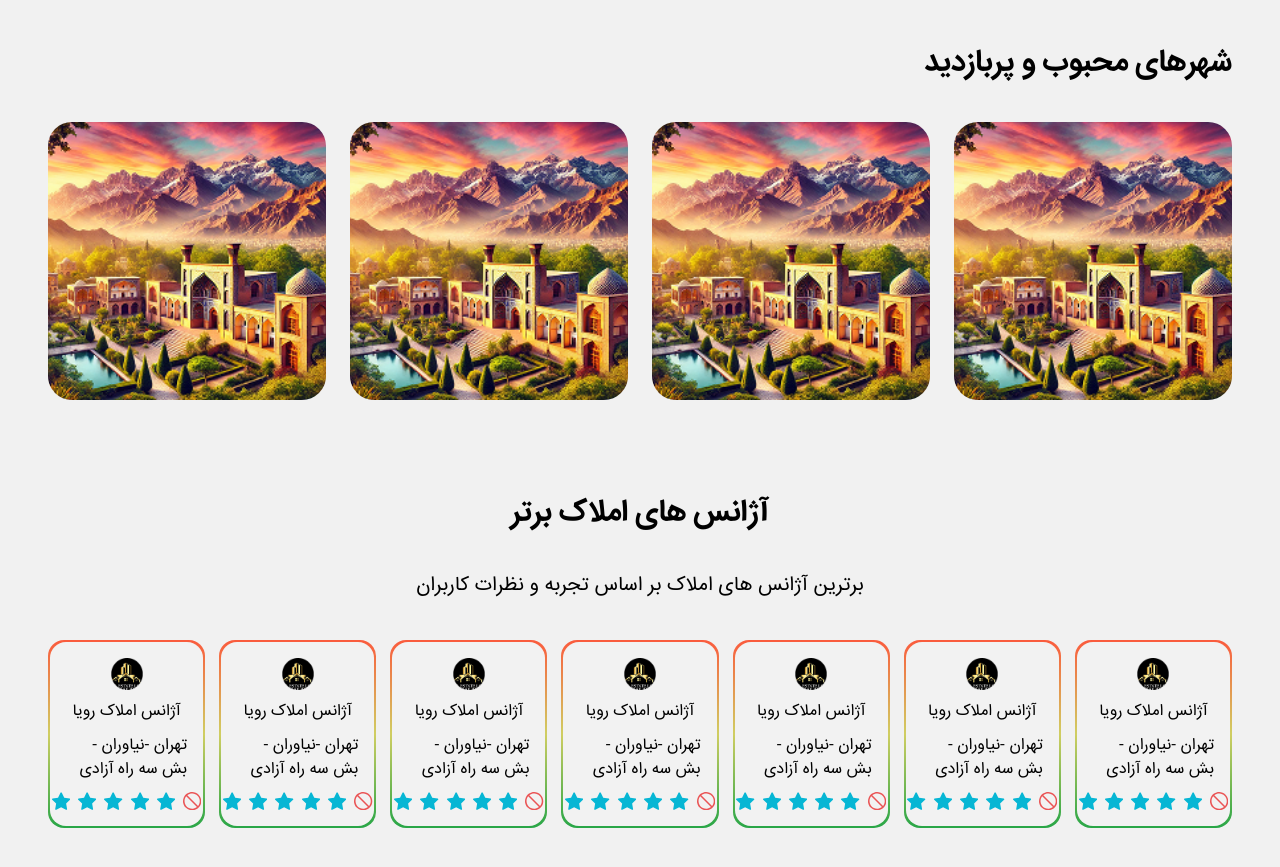
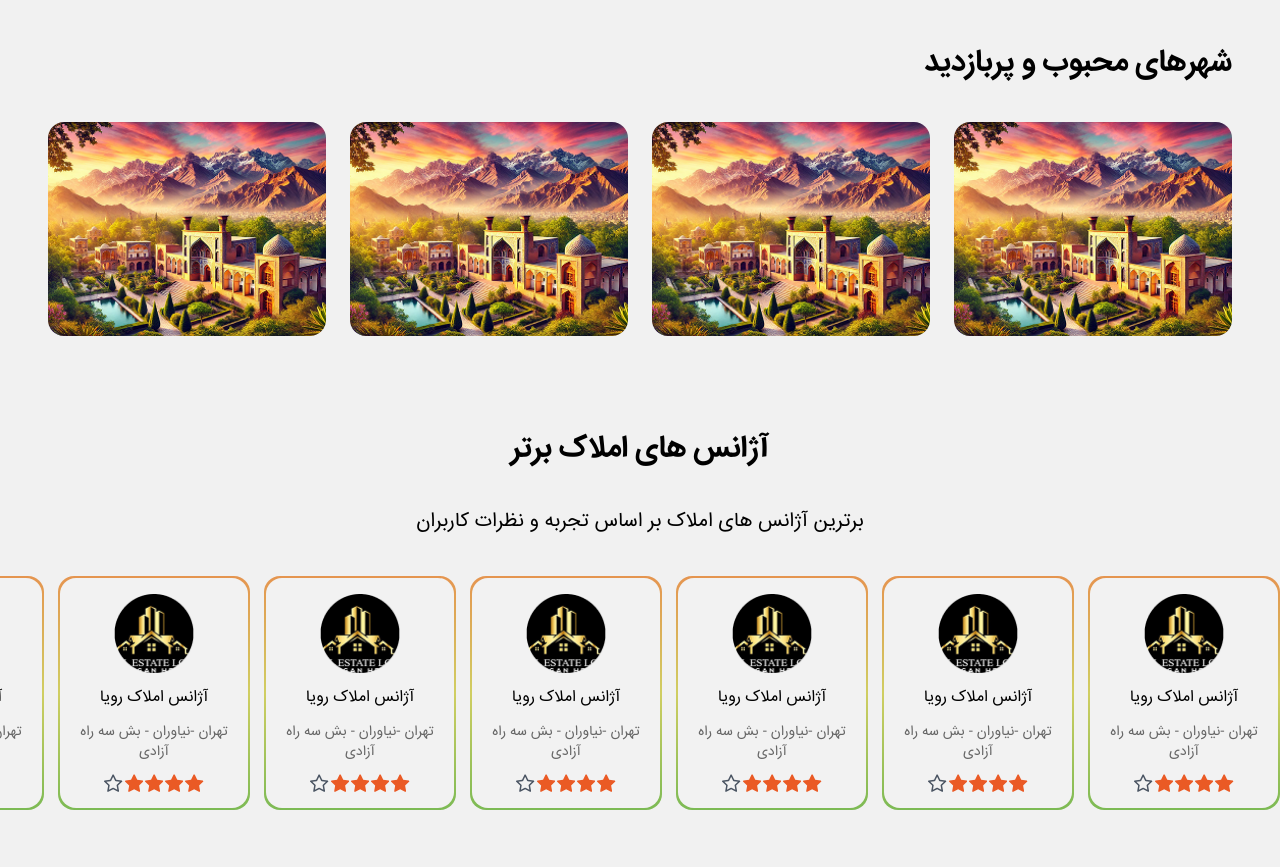
Before and after one commit to Alireza-Mashayekhy/boomobana, a Next.js app: page / in a window 1280 px wide. Shown: the part 1144-2011 px from the top of the page. Built offline with nearby package versions, Linux system fonts and the light colour scheme.

Commit message:
add top agencies section

```diff
--- a/src/app/layout.tsx
+++ b/src/app/layout.tsx
@@ -1,9 +1,10 @@
-import { Nav } from '@/components/atoms/Nav';
-import PrimeReactProvider from '@/providers/PrimeReactProvider';
 import '@/styles/globals.css';
 import '@/styles/fonts.css';
 
 import type { Metadata } from 'next';
+
+import { Nav } from '@/components/atoms/Nav';
+import PrimeReactProvider from '@/providers/PrimeReactProvider';
 
 export const metadata: Metadata = {
   title: 'بوم و بنا',
@@ -22,6 +23,7 @@ export default function RootLayout({
 }>) {
   return (
     <html lang='en'>
+      <link rel='canonical' href='https://boomobana.com/' />
       <body>
         <PrimeReactProvider>
           <Nav />
--- a/src/components/atoms/LovelyCard/index.tsx
+++ b/src/components/atoms/LovelyCard/index.tsx
@@ -1,7 +1,7 @@
 const LovelyCard = ({ image, name }: { image: string; name: string }) => {
   return (
     <div
-      className='aspect-square cursor-pointer rounded-3xl flex items-center justify-center overflow-hidden bg-no-repeat group'
+      className='aspect-[1.3] cursor-pointer rounded-2xl flex items-center justify-center overflow-hidden bg-no-repeat group'
       style={{
         background: `url(${image}) no-repeat`,
         backgroundSize: 'cover',
--- a/src/components/atoms/TopAgencyCard/index.tsx
+++ b/src/components/atoms/TopAgencyCard/index.tsx
@@ -11,12 +11,18 @@ const TopAgencyCard = ({
   description: string;
 }) => {
   return (
-    <div className='p-0.5 rounded-2xl bg-gradient-to-b from-[#FA5B3D] via-[#D0CE62] to-[#28A647]'>
-      <div className='rounded-2xl bg-secondary-21 p-4 flex flex-col items-center gap-2.5'>
-        <Avatar image={image} />
-        <div>{name}</div>
-        <p>{description}</p>
-        <Rating readOnly value={5} />
+    <div className='relative p-0.5 group overflow-hidden rounded-2xl cursor-pointer'>
+      <div className='absolute top-1/2 -translate-y-1/2 left-1/2 -translate-x-1/2 w-[200%] h-[200%]  bg-gradient-to-b from-[#FA5B3D] via-[#D0CE62] to-[#28A647] group-hover:rotate-180 transition-all duration-500' />
+      <div className='rounded-2xl bg-secondary-21 p-4 flex flex-col items-center gap-3 relative'>
+        <Avatar image={image} pt={{ root: { className: 'w-20 h-20' } }} />
+        <h4>{name}</h4>
+        <p className='text-sm text-center text-secondary-9'>{description}</p>
+        <Rating
+          readOnly
+          value={4}
+          cancel={false}
+          pt={{ onIcon: { className: '!text-primary-1' }, root: { className: 'gap-0.5' } }}
+        />
       </div>
     </div>
   );
--- a/src/components/pages/Home/LovelyCities.tsx
+++ b/src/components/pages/Home/LovelyCities.tsx
@@ -23,10 +23,12 @@ const LovelyCities = () => {
   return (
     <div className='p-12'>
       <h2 className='text-3xl font-bold mb-10'>شهرهای محبوب و پربازدید</h2>
-      <div className='grid grid-cols-4 gap-6'>
-        {cities.map((city) => {
-          return <LovelyCard key={city.name} name={city.name} image={city.image} />;
-        })}
+      <div className='flex justify-center'>
+        <div className='grid grid-cols-4 gap-6 w-full max-w-[1400px]'>
+          {cities.map((city) => {
+            return <LovelyCard key={city.name} name={city.name} image={city.image} />;
+          })}
+        </div>
       </div>
     </div>
   );
--- a/src/components/pages/Home/TopAgencies.tsx
+++ b/src/components/pages/Home/TopAgencies.tsx
@@ -2,6 +2,7 @@
 
 import 'swiper/css';
 
+import { Autoplay } from 'swiper/modules';
 import { Swiper, SwiperSlide } from 'swiper/react';
 
 import TopAgencyCard from '@/components/atoms/TopAgencyCard';
@@ -10,13 +11,23 @@ const TopAgencies = () => {
   const agencies = [...Array.from({ length: 20 })];
 
   return (
-    <div className='p-12'>
+    <div className='py-12'>
       <h2 className='text-3xl font-bold mb-10 text-center'>آژانس های املاک برتر </h2>
       <p className='text-xl mb-10 text-center'>برترین آژانس های املاک بر اساس تجربه و نظرات کاربران</p>
-      <Swiper slidesPerView={7} spaceBetween={14} loop className='mySwiper'>
+      <Swiper
+        slidesPerView='auto'
+        spaceBetween={14}
+        loop
+        className='mySwiper px-12'
+        modules={[Autoplay]}
+        autoplay={{
+          delay: 2500,
+          disableOnInteraction: false,
+          pauseOnMouseEnter: true
+        }}>
         {agencies.map((agency, index) => {
           return (
-            <SwiperSlide key={`agency-${index}`}>
+            <SwiperSlide key={`agency-${index}`} className='w-full max-w-48'>
               <TopAgencyCard
                 name='آژانس املاک  رویا'
                 image='/images/Home/agency.png'
```
Also changed, not shown: public/images/Home/Kordestan.png.
